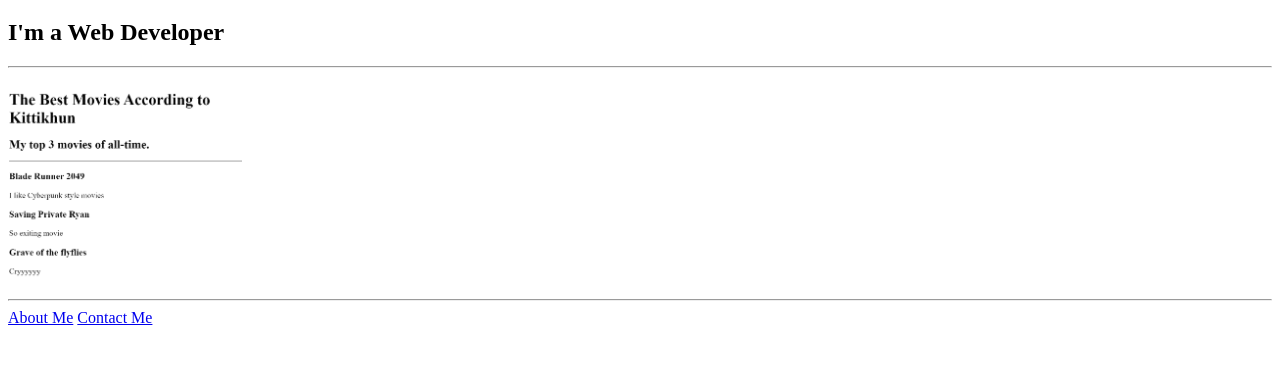
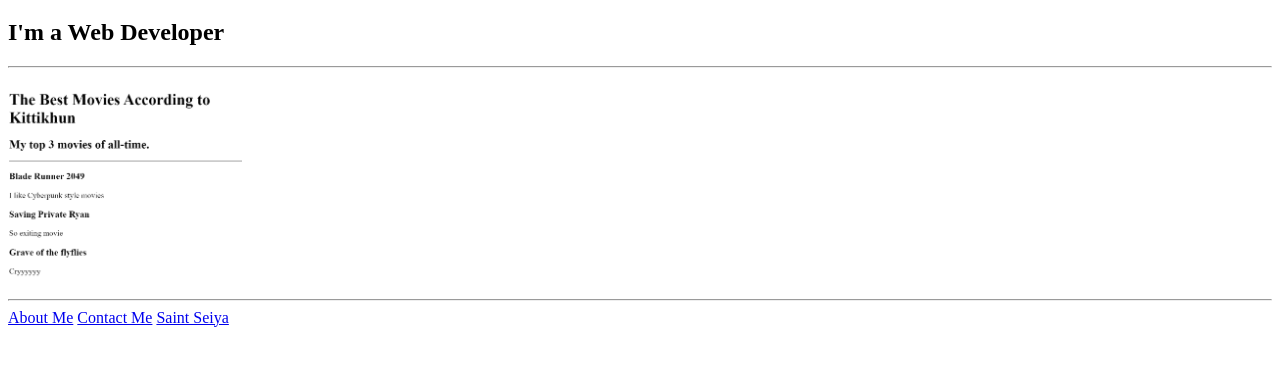
Before and after one commit to kittikhb/html-portfolio, a plain HTML site: page index.html in a window 1280 px wide. Shown: the part 61-426 px from the top of the page. Drawn offline with Linux system fonts and the light colour scheme.

Commit message:
Update index.html

```diff
--- a/index.html
+++ b/index.html
@@ -14,6 +14,7 @@
 <hr />
     <a href="about.html">About Me</a>
     <a href="contact.html">Contact Me</a>
+    <a href="saintseiya.html">Saint Seiya</a>
 </body>
 </html>
 <!-- TODO 2: Add Your previous projects' HTML into the public folder -->
```
